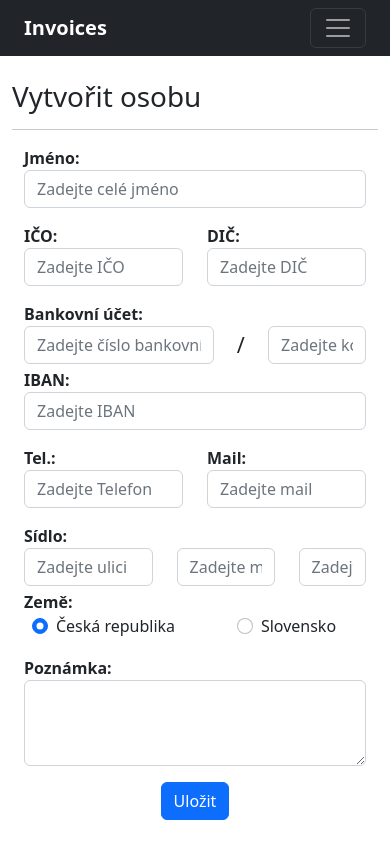
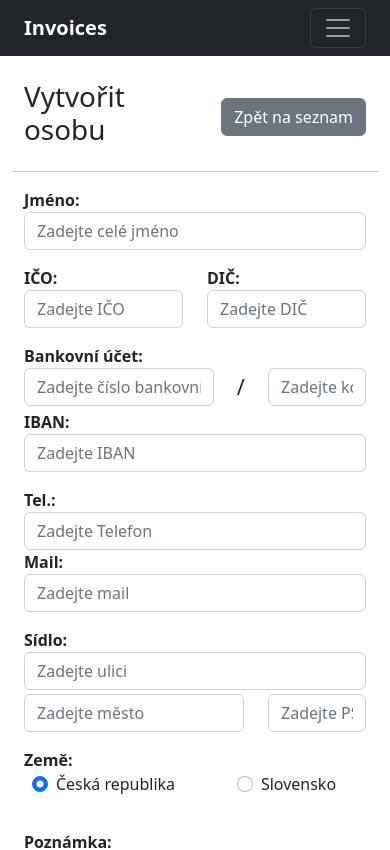
Before and after one commit to JacobT/Invoices-client, a React (Vite) app: page /persons/create in a window 390 px wide. Shown: the top 850 px of the page. Built offline with nearby package versions, Linux system fonts and the light colour scheme.

Commit message:
added LinkButton to person and invoice detail

```diff
--- /dev/null
+++ b/src/components/navigation/LinkButton.jsx
@@ -0,0 +1,11 @@
+import { Link } from "react-router-dom";
+
+const LinkButton = ({ url, label }) => {
+    return (
+        <Link to={url} className="btn btn-secondary">
+            {label}
+        </Link>
+    );
+};
+
+export default LinkButton;
--- a/src/invoices/components/InvoiceProductInput.jsx
+++ b/src/invoices/components/InvoiceProductInput.jsx
@@ -3,7 +3,7 @@ import InputField from "../../components/inputs/InputField";
 const InvoiceProductInput = ({ invoice, handleChange }) => {
     return (
         <div className="row mb-3">
-            <div className="col">
+            <div className="col d-flex align-items-end">
                 <strong>
                     <InputField
                         required={true}
@@ -16,27 +16,27 @@ const InvoiceProductInput = ({ invoice, handleChange }) => {
                     />
                 </strong>
             </div>
-            <div className="col">
+            <div className="col d-flex align-items-end">
                 <strong>
                     <InputField
                         required={true}
                         type="number"
                         name="price"
                         label="Cena"
-                        prompt="Zadejte cenu"
+                        prompt="Cena"
                         value={invoice.price}
                         handleChange={handleChange}
                     />
                 </strong>
             </div>
-            <div className="col">
+            <div className="col d-flex align-items-end">
                 <strong>
                     <InputField
                         required={true}
                         type="number"
                         name="vat"
                         label="DPH [%]"
-                        prompt="Uveďte procento DPH"
+                        prompt="DPH"
                         value={invoice.vat}
                         handleChange={handleChange}
                     />
--- a/src/persons/components/PersonAddressInput.jsx
+++ b/src/persons/components/PersonAddressInput.jsx
@@ -4,9 +4,9 @@ import { Country } from "../../utils/countryFormatter";
 
 const PersonAddressInput = ({ person, handleChange }) => {
     return (
-        <>
-            <div className="row mb-1">
-                <div className="col">
+        <div className="form-container">
+            <div className="row">
+                <div className="col-12 col-md mb-1">
                     <InputField
                         required={true}
                         type="text"
@@ -17,7 +17,7 @@ const PersonAddressInput = ({ person, handleChange }) => {
                         handleChange={handleChange}
                     />
                 </div>
-                <div className="col-4">
+                <div className="col">
                     <InputField
                         required={true}
                         type="text"
@@ -28,7 +28,7 @@ const PersonAddressInput = ({ person, handleChange }) => {
                         handleChange={handleChange}
                     />
                 </div>
-                <div className="col-3">
+                <div className="col-4">
                     <InputField
                         required={true}
                         type="text"
@@ -67,7 +67,7 @@ const PersonAddressInput = ({ person, handleChange }) => {
                     </div>
                 </div>
             </div>
-        </>
+        </div>
     );
 };
 
--- a/src/persons/components/PersonLayout.jsx
+++ b/src/persons/components/PersonLayout.jsx
@@ -3,10 +3,14 @@ import EditableField from "../../components/inputs/EditableField";
 import PersonBankAccountInput from "./PersonBankAccountInput";
 import countryFormatter from "../../utils/countryFormatter";
 import PersonAddressInput from "./PersonAddressInput";
+import LinkButton from "../../components/navigation/LinkButton";
 
 const PersonLayout = ({ mode, person, handleChange }) => {
     return (
         <>
+            <div className="container">
+                <div className="row">
+                    <div className="col">
                         <h1>
                             {mode === "show"
                                 ? "Detail osoby"
@@ -14,6 +18,12 @@ const PersonLayout = ({ mode, person, handleChange }) => {
                                 ? "Upravit osobu"
                                 : "Vytvořit osobu"}
                         </h1>
+                    </div>
+                    <div className="col-auto d-flex align-items-center">
+                        <LinkButton url={"/persons"} label={"Zpět na seznam"} />
+                    </div>
+                </div>
+            </div>
             <hr />
             <div className="container form-container narrow-container">
                 <div className="row">
@@ -106,7 +116,7 @@ const PersonLayout = ({ mode, person, handleChange }) => {
                 </div>
 
                 <div className="row">
-                    <div className="col">
+                    <div className="col-12 col-md">
                         <EditableField
                             mode={mode}
                             label={<strong>Tel.: </strong>}
@@ -124,7 +134,7 @@ const PersonLayout = ({ mode, person, handleChange }) => {
                             }
                         />
                     </div>
-                    <div className="col">
+                    <div className="col-12 col-md">
                         <EditableField
                             mode={mode}
                             label={<strong>Mail: </strong>}
```
Lines whose indentation alone changed are shown as unchanged.
